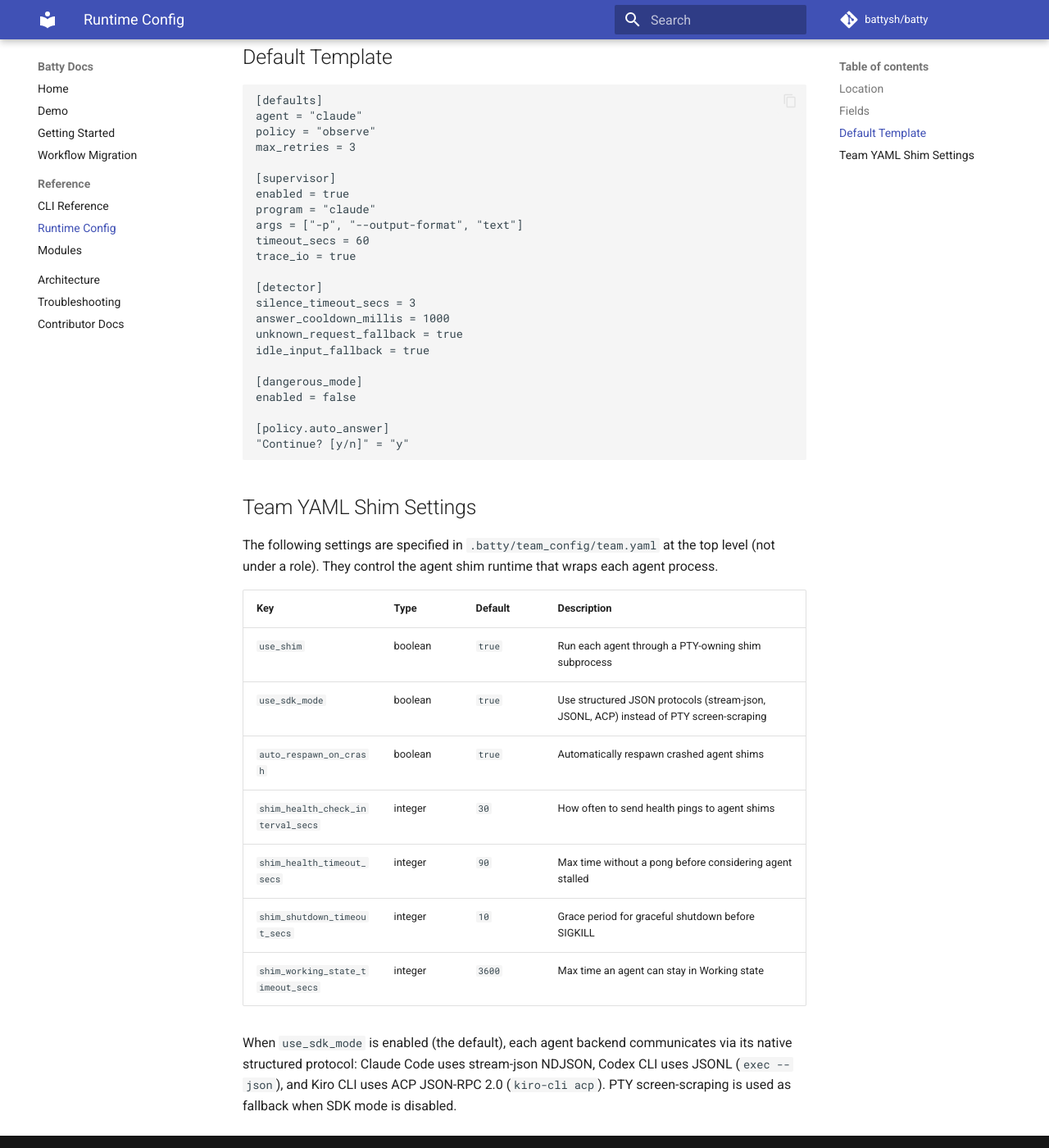
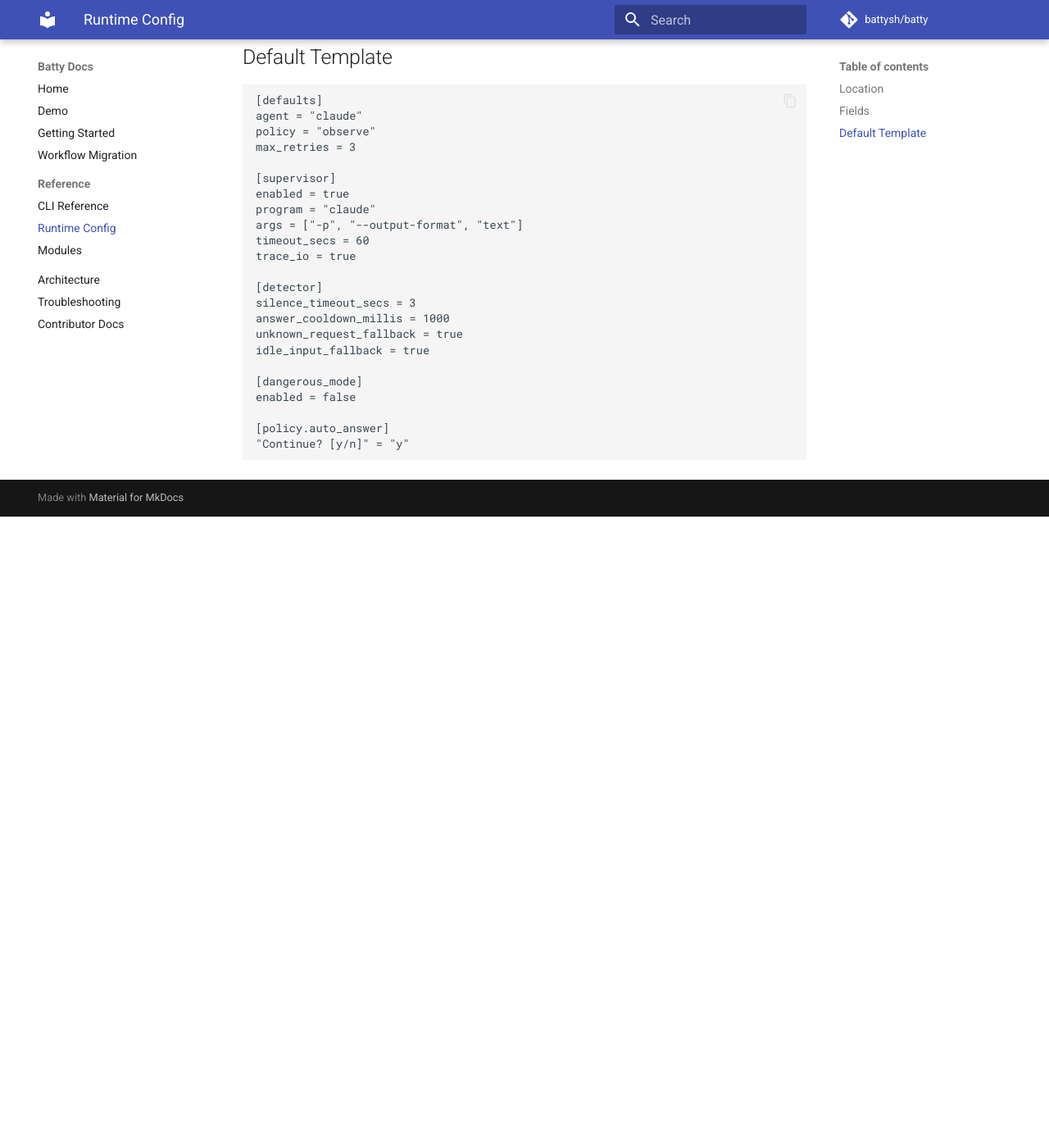
Before and after one commit to battysh/batty, an MkDocs documentation site: the page built from docs/reference/config.md, in a window 1280 px wide and 1400 px high, scrolled down 1478 px. Shown: the whole window at 82% size. Built offline with MkDocs 1.6.1 and Material for MkDocs 9.7.7, drawn with Linux system fonts in a browser that asks for light colours; comment, search, counter and statistics services are not loaded; after the commit the page ends 2108 px from its top, so only the background shows below that.

Commit message:
fix: regenerate reference docs and move shim config to architecture.md
The cli.md and config.md files are auto-generated; CI rejects manual
edits. Move the shim configuration table to architecture.md and
regenerate reference docs to include the new --sdk-mode flag.

Co-Authored-By: Claude Opus 4.6 (1M context) <noreply@anthropic.com>

````diff
--- a/docs/reference/config.md
+++ b/docs/reference/config.md
@@ -55,19 +55,3 @@ enabled = false
 [policy.auto_answer]
 "Continue? [y/n]" = "y"
 ```
-
-## Team YAML Shim Settings
-
-The following settings are specified in `.batty/team_config/team.yaml` at the top level (not under a role). They control the agent shim runtime that wraps each agent process.
-
-| Key                               | Type    | Default | Description                                                                            |
-| --------------------------------- | ------- | ------- | -------------------------------------------------------------------------------------- |
-| `use_shim`                        | boolean | `true`  | Run each agent through a PTY-owning shim subprocess                                    |
-| `use_sdk_mode`                    | boolean | `true`  | Use structured JSON protocols (stream-json, JSONL, ACP) instead of PTY screen-scraping |
-| `auto_respawn_on_crash`           | boolean | `true`  | Automatically respawn crashed agent shims                                              |
-| `shim_health_check_interval_secs` | integer | `30`    | How often to send health pings to agent shims                                          |
-| `shim_health_timeout_secs`        | integer | `90`    | Max time without a pong before considering agent stalled                               |
-| `shim_shutdown_timeout_secs`      | integer | `10`    | Grace period for graceful shutdown before SIGKILL                                      |
-| `shim_working_state_timeout_secs` | integer | `3600`  | Max time an agent can stay in Working state                                            |
-
-When `use_sdk_mode` is enabled (the default), each agent backend communicates via its native structured protocol: Claude Code uses stream-json NDJSON, Codex CLI uses JSONL (`exec --json`), and Kiro CLI uses ACP JSON-RPC 2.0 (`kiro-cli acp`). PTY screen-scraping is used as fallback when SDK mode is disabled.
````
Also changed, not shown: docs/architecture.md (+12 -0 lines), docs/reference/cli.md (+6 -0 lines).
